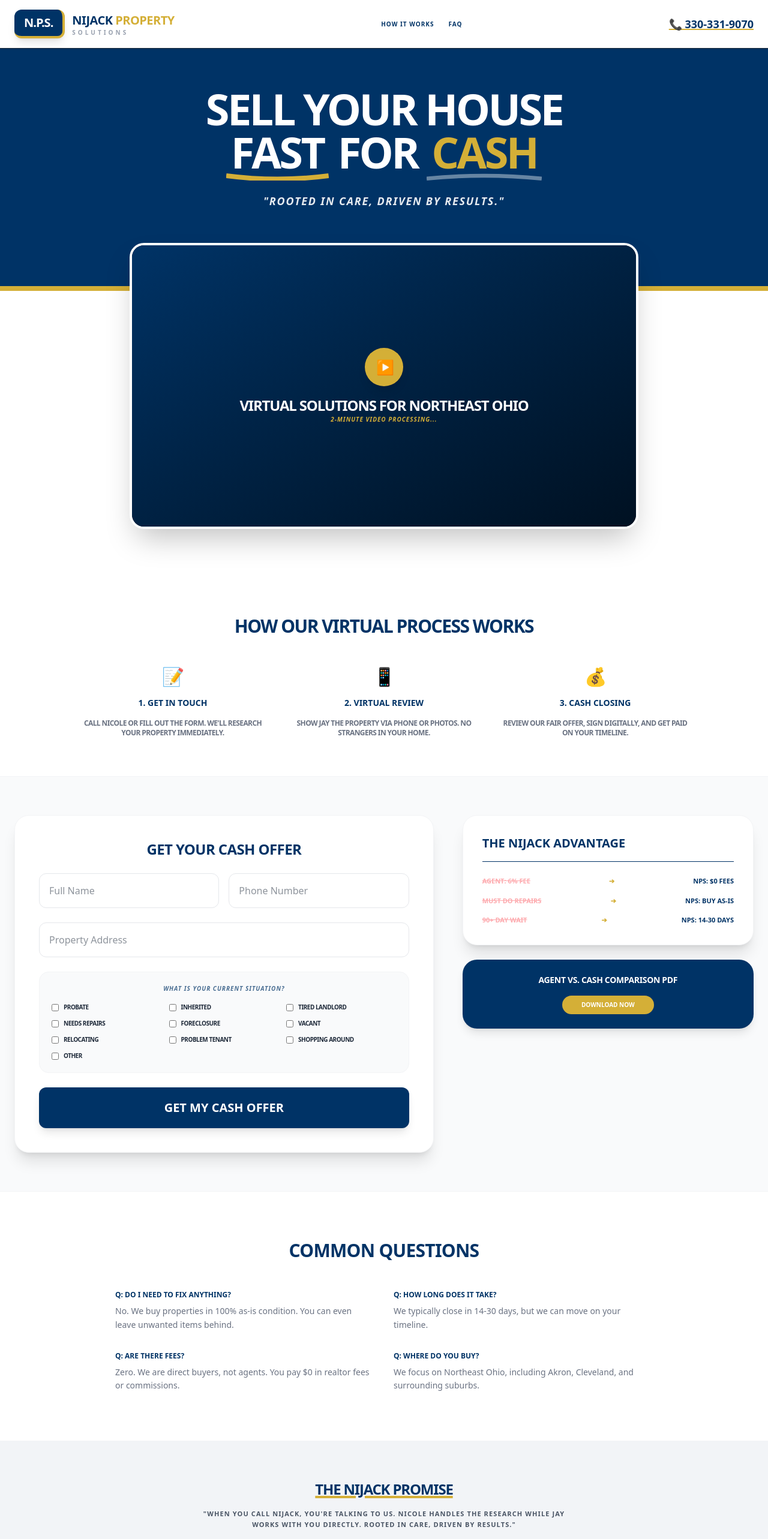
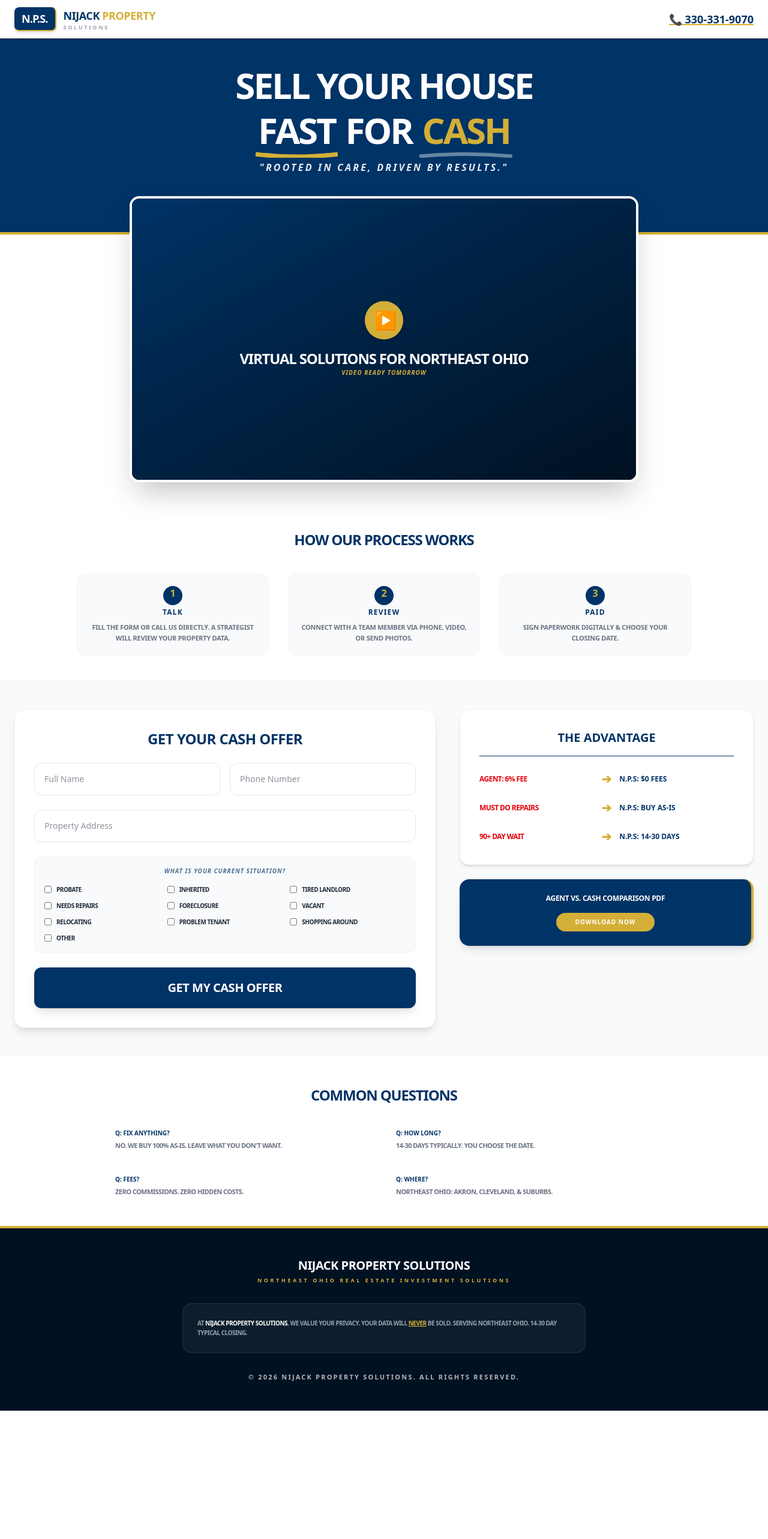
Before and after one commit to nijackacquisitions56/nijack-property-solutions, a React (Vite) app: page / in a window 1280 px wide. Shown: the top 2566 px of the page at 60% size. After the commit the page ends 2352 px from the top, so only its background shows below. Built offline with nearby package versions, Linux system fonts and the light colour scheme.

Commit message:
Update App.jsx

```diff
--- a/src/App.jsx
+++ b/src/App.jsx
@@ -1,7 +1,8 @@
 import React, { useState } from "react";
 
-export default function NijackPropertySolutionsMaster() {
+export default function NijackPropertySolutionsAudit() {
   const [submitted, setSubmitted] = useState(false);
+  const [showOther, setShowOther] = useState(false);
 
   const handleSubmit = async (e) => {
     e.preventDefault();
@@ -15,187 +16,188 @@ export default function NijackPropertySolutionsMaster() {
       });
       if (response.ok) {
         setSubmitted(true);
-        window.scrollTo({ top: 300, behavior: 'smooth' });
+        window.scrollTo({ top: 100, behavior: 'smooth' });
       }
     } catch (err) { console.error(err); }
   };
 
+  const handleCheckboxChange = (e) => {
+    if (e.target.value === "Other") {
+      setShowOther(e.target.checked);
+    }
+  };
+
   return (
-    <div className="min-h-screen bg-white text-gray-800 font-sans">
+    <div className="min-h-screen bg-white text-gray-800 font-sans selection:bg-[#D4AF37] selection:text-white">
 
       {/* HEADER */}
-      <header className="sticky top-0 z-50 border-b bg-white shadow-sm">
-        <div className="mx-auto max-w-7xl px-6 py-4 flex justify-between items-center">
+      <header className="sticky top-0 z-50 border-b bg-white/95 backdrop-blur-sm shadow-sm">
+        <div className="mx-auto max-w-7xl px-6 py-3 flex justify-between items-center">
           <div className="flex items-center gap-3">
-            <div className="h-12 w-auto px-4 bg-[#003366] rounded-xl flex items-center justify-center border-b-4 border-r-4 border-[#D4AF37] shadow-lg">
-              <span className="text-white font-black text-xl tracking-tighter uppercase">N.P.S.</span>
+            <div className="h-10 w-auto px-3 bg-[#003366] rounded-lg flex items-center justify-center border-b-2 border-r-2 border-[#D4AF37] shadow-md">
+              <span className="text-white font-black text-lg tracking-tighter uppercase">N.P.S.</span>
             </div>
             <div className="text-left leading-tight">
-              <div className="font-black text-xl text-[#003366] uppercase tracking-tight">NIJACK <span className="text-[#D4AF37]">PROPERTY</span></div>
-              <div className="text-[10px] text-gray-400 uppercase tracking-[0.4em] font-bold">Solutions</div>
+              <div className="font-black text-lg text-[#003366] uppercase tracking-tight">NIJACK <span className="text-[#D4AF37]">PROPERTY</span></div>
+              <div className="text-[9px] text-gray-400 uppercase tracking-[0.3em] font-bold">Solutions</div>
             </div>
           </div>
-          <div className="hidden md:flex gap-6 text-[10px] font-black uppercase tracking-widest text-[#003366]">
-            <a href="#how-it-works" className="hover:text-[#D4AF37]">How It Works</a>
-            <a href="#faq" className="hover:text-[#D4AF37]">FAQ</a>
-          </div>
-          <a href="tel:3303319070" className="font-bold text-[#003366] text-lg underline decoration-[#D4AF37] decoration-2">📞 330-331-9070</a>
+          <a href="tel:3303319070" className="font-bold text-[#003366] text-base md:text-lg underline decoration-[#D4AF37] decoration-2">📞 330-331-9070</a>
         </div>
       </header>
 
-      {/* HERO SECTION */}
-      <section className="bg-[#003366] text-white py-16 pb-32 border-b-8 border-[#D4AF37]">
+      {/* COMPACT HERO */}
+      <section className="bg-[#003366] text-white pt-10 pb-24 border-b-4 border-[#D4AF37]">
         <div className="mx-auto max-w-5xl px-6 text-center">
-          <h1 className="text-4xl md:text-7xl font-black mb-4 uppercase tracking-tighter">
+          <h1 className="text-3xl md:text-6xl font-black mb-3 uppercase tracking-tighter leading-tight">
             Sell Your House <br/>
-            <span className="relative inline-block px-2">FAST
-              <svg className="absolute -bottom-3 left-0 w-full h-4 text-[#D4AF37]" viewBox="0 0 100 10" preserveAspectRatio="none"><path d="M0 5 Q 50 12 100 5" stroke="currentColor" strokeWidth="5" fill="transparent"/></svg>
+            <span className="relative inline-block px-1">FAST
+              <svg className="absolute -bottom-2 left-0 w-full h-3 text-[#D4AF37]" viewBox="0 0 100 10" preserveAspectRatio="none"><path d="M0 5 Q 50 12 100 5" stroke="currentColor" strokeWidth="6" fill="transparent"/></svg>
             </span> {" "}For{" "}
-            <span className="relative inline-block px-2 text-[#D4AF37]">CASH
-              <svg className="absolute -bottom-3 left-0 w-full h-4 text-white opacity-40" viewBox="0 0 100 10" preserveAspectRatio="none"><path d="M0 8 Q 50 2 100 8" stroke="currentColor" strokeWidth="4" fill="transparent"/></svg>
+            <span className="relative inline-block px-1 text-[#D4AF37]">CASH
+              <svg className="absolute -bottom-2 left-0 w-full h-3 text-white opacity-40" viewBox="0 0 100 10" preserveAspectRatio="none"><path d="M0 8 Q 50 2 100 8" stroke="currentColor" strokeWidth="5" fill="transparent"/></svg>
             </span>
           </h1>
-          <p className="mt-8 text-lg font-bold uppercase tracking-widest opacity-90 italic text-center">"Rooted in Care, Driven by Results."</p>
+          <p className="text-sm md:text-base font-bold uppercase tracking-[0.2em] opacity-90 italic">"Rooted in Care, Driven by Results."</p>
         </div>
       </section>
 
-      {/* VIDEO SPOTLIGHT (CENTERED) */}
-      <section className="mx-auto max-w-4xl px-6 -mt-20 mb-20">
-        <div className="bg-[#001122] rounded-3xl shadow-2xl border-4 border-white overflow-hidden aspect-video relative group">
-           <div className="absolute inset-0 flex flex-col items-center justify-center text-center p-8 bg-gradient-to-br from-[#003366] to-[#001122]">
-              <div className="w-16 h-16 bg-[#D4AF37] rounded-full flex items-center justify-center mb-4 shadow-lg transition-transform group-hover:scale-110">
-                <span className="text-white text-2xl ml-1">▶</span>
+      {/* VIDEO SPOTLIGHT */}
+      <section className="mx-auto max-w-4xl px-6 -mt-16 mb-10">
+        <div className="bg-[#001122] rounded-2xl shadow-2xl border-4 border-white overflow-hidden aspect-video relative group">
+           <div className="absolute inset-0 flex flex-col items-center justify-center text-center p-6 bg-gradient-to-br from-[#003366] to-[#001122]">
+              <div className="w-16 h-16 bg-[#D4AF37] rounded-full flex items-center justify-center mb-4 shadow-lg group-hover:scale-110 transition-transform cursor-pointer">
+                <span className="text-white text-3xl ml-1">▶</span>
               </div>
               <h3 className="text-white font-black text-2xl uppercase tracking-tighter">Virtual Solutions for Northeast Ohio</h3>
-              <p className="text-[#D4AF37] font-bold uppercase text-[10px] tracking-widest italic">2-Minute Video Processing...</p>
+              <p className="text-[#D4AF37] font-bold uppercase text-[10px] tracking-widest italic">Video Ready Tomorrow</p>
            </div>
         </div>
       </section>
 
-      {/* HOW IT WORKS SECTION */}
-      <section id="how-it-works" className="py-16 bg-white px-6 border-b border-gray-100">
+      {/* REVISED AND NEUTRALIZED PROCESS SECTION */}
+      <section id="how-it-works" className="py-10 bg-white border-b border-gray-100 px-6">
         <div className="mx-auto max-w-5xl text-center">
-          <h2 className="text-3xl font-black text-[#003366] uppercase mb-12 tracking-tighter">How Our Virtual Process Works</h2>
+          <h2 className="text-2xl font-black text-[#003366] uppercase mb-10 tracking-tighter">How Our Process Works</h2>
           <div className="grid md:grid-cols-3 gap-8">
-            <div className="space-y-4">
-              <div className="text-3xl">📝</div>
-              <h4 className="font-black text-[#003366] uppercase text-sm">1. Get In Touch</h4>
-              <p className="text-xs text-gray-500 font-bold uppercase tracking-tighter">Call Nicole or fill out the form. We'll research your property immediately.</p>
-            </div>
-            <div className="space-y-4">
-              <div className="text-3xl">📱</div>
-              <h4 className="font-black text-[#003366] uppercase text-sm">2. Virtual Review</h4>
-              <p className="text-xs text-gray-500 font-bold uppercase tracking-tighter">Show Jay the property via phone or photos. No strangers in your home.</p>
-            </div>
-            <div className="space-y-4">
-              <div className="text-3xl">💰</div>
-              <h4 className="font-black text-[#003366] uppercase text-sm">3. Cash Closing</h4>
-              <p className="text-xs text-gray-500 font-bold uppercase tracking-tighter">Review our fair offer, sign digitally, and get paid on your timeline.</p>
-            </div>
+            {[{t:"Talk",d:"Fill the form or call us directly. A strategist will review your property data."}, {t:"Review",d:"Connect with a team member via phone, video, or send photos."}, {t:"Paid",d:"Sign paperwork digitally & choose your closing date."}].map((s,i) => (
+              <div key={i} className="space-y-2 p-5 bg-gray-50 rounded-2xl border border-gray-100">
+                <div className="inline-block h-8 w-8 bg-[#003366] rounded-full text-[#D4AF37] font-black text-base flex items-center justify-center mb-1">
+                  {i+1}
+                </div>
+                <h4 className="font-black text-[#003366] uppercase text-xs tracking-widest">{s.t}</h4>
+                <p className="text-[11px] text-gray-500 font-bold uppercase tracking-tight leading-relaxed">{s.d}</p>
+              </div>
+            ))}
           </div>
         </div>
       </section>
 
-      {/* MAIN CONTENT: FORM & SIDEBAR */}
-      <main className="py-16 bg-gray-50">
-        <div className="mx-auto max-w-7xl px-6 grid lg:grid-cols-12 gap-12 items-start">
+      {/* MAIN CAPTURE GRID */}
+      <main className="py-12 bg-gray-50">
+        <div className="mx-auto max-w-7xl px-6 grid lg:grid-cols-12 gap-10 items-start">
 
-          <div className="lg:col-span-7 bg-white rounded-3xl p-8 md:p-10 shadow-xl border border-gray-100">
+          <div className="lg:col-span-7 bg-white rounded-2xl p-6 md:p-8 shadow-lg border border-gray-100">
             {!submitted ? (
               <form onSubmit={handleSubmit} className="space-y-6">
                 <h2 className="text-2xl font-black text-[#003366] uppercase text-center tracking-tight">Get Your Cash Offer</h2>
                 <div className="grid md:grid-cols-2 gap-4">
-                  <input name="full_name" required placeholder="Full Name" className="rounded-xl border border-gray-200 p-4 w-full" />
-                  <input name="phone" required placeholder="Phone Number" className="rounded-xl border border-gray-200 p-4 w-full" />
+                  <input name="full_name" required placeholder="Full Name" className="rounded-xl border border-gray-200 p-4 w-full text-sm font-medium" />
+                  <input name="phone" required placeholder="Phone Number" className="rounded-xl border border-gray-200 p-4 w-full text-sm font-medium" />
                 </div>
-                <input name="property_address" required placeholder="Property Address" className="rounded-xl border border-gray-200 p-4 w-full" />
+                <input name="property_address" required placeholder="Property Address" className="rounded-xl border border-gray-200 p-4 w-full text-sm font-medium" />
 
-                <div className="p-5 bg-gray-50 rounded-2xl border border-gray-100">
+                <div className="p-4 bg-gray-50 rounded-xl border border-gray-100">
                   <p className="text-[10px] font-black text-[#003366] uppercase mb-4 text-center tracking-widest opacity-70 italic">What is your current situation?</p>
                   <div className="grid grid-cols-2 sm:grid-cols-3 gap-3 text-[10px]">
                     {["Probate", "Inherited", "Tired Landlord", "Needs Repairs", "Foreclosure", "Vacant", "Relocating", "Problem Tenant", "Shopping Around", "Other"].map((label) => (
                       <label key={label} className="flex gap-2 items-center cursor-pointer hover:text-[#D4AF37] transition-colors">
-                        <input type="checkbox" name="situation" value={label} className="h-3 w-3 accent-[#003366]" />
+                        <input type="checkbox" name="situation" value={label} onChange={handleCheckboxChange} className="h-3 w-3 accent-[#003366]" />
                         <span className="font-bold uppercase tracking-tighter">{label}</span>
                       </label>
                     ))}
                   </div>
+
+                  {showOther && (
+                    <div className="mt-4 animate-in fade-in slide-in-from-top-1 duration-200">
+                      <textarea name="other_explanation" placeholder="Please describe..." className="w-full rounded-xl border border-gray-200 p-3 text-[11px] font-bold uppercase outline-none focus:border-[#D4AF37] h-20" />
+                    </div>
+                  )}
                 </div>
 
-                <button type="submit" className="w-full rounded-xl bg-[#003366] py-5 font-black text-white text-xl shadow-lg hover:bg-[#D4AF37] transition-all">
+                <button type="submit" className="w-full rounded-xl bg-[#003366] py-5 font-black text-white text-xl shadow-lg hover:bg-[#D4AF37] transition-all uppercase tracking-tight">
                   GET MY CASH OFFER
                 </button>
               </form>
             ) : (
-              <div className="text-center py-12"><h2 className="text-2xl font-black text-[#D4AF37] uppercase">Nicole is reviewing your property!</h2></div>
+              <div className="text-center py-12"><h2 className="text-2xl font-black text-[#D4AF37] uppercase tracking-tighter">Your property is under review!</h2></div>
             )}
           </div>
 
           <div className="lg:col-span-5 space-y-6">
-            <div className="bg-white rounded-3xl p-8 shadow-xl border border-gray-100">
-              <h3 className="text-xl font-black text-[#003366] mb-6 uppercase border-b pb-4">The Nijack Advantage</h3>
-              <div className="space-y-4">
+
+            {/* AUDITED NIJACK ADVANTAGE (IMPROVED VISIBILITY) */}
+            <div className="bg-white rounded-2xl p-8 shadow-md border border-gray-100">
+              <h3 className="text-xl font-black text-[#003366] mb-6 uppercase border-b pb-4 text-center">The Advantage</h3>
+              <div className="space-y-5">
                 {[
-                  { bad: "Agent: 6% Fee", good: "NPS: $0 Fees" },
-                  { bad: "Must Do Repairs", good: "NPS: Buy AS-IS" },
-                  { bad: "90+ Day Wait", good: "NPS: 14-30 Days" }
+                  { bad: "Agent: 6% Fee", good: "N.P.S: $0 Fees" },
+                  { bad: "Must Do Repairs", good: "N.P.S: Buy AS-IS" },
+                  { bad: "90+ Day Wait", good: "N.P.S: 14-30 Days" }
                 ].map((row, i) => (
-                  <div key={i} className="flex justify-between items-center text-[11px] font-black uppercase">
-                    <span className="text-red-500 line-through opacity-40">{row.bad}</span>
-                    <span className="text-[#D4AF37]">➔</span>
-                    <span className="text-[#003366]">{row.good}</span>
+                  <div key={i} className="flex items-center text-[12px] font-black uppercase">
+                    {/* The bad text is now red, bold, no line-through, and wider for maximum visibility */}
+                    <span className="text-red-600 font-extrabold w-[45%] text-left tracking-tighter">
+                      {row.bad}
+                    </span>
+                    <span className="text-[#D4AF37] text-xl font-bold px-2 w-[10%] text-center">
+                      ➔
+                    </span>
+                    <span className="text-[#003366] w-[45%] text-left">
+                      {row.good}
+                    </span>
                   </div>
                 ))}
               </div>
             </div>
-            <div className="bg-[#003366] rounded-3xl p-6 text-white text-center shadow-lg">
-              <h4 className="text-sm font-black mb-4 uppercase tracking-tight">Agent vs. Cash Comparison PDF</h4>
-              <a href="#" className="inline-block bg-[#D4AF37] text-white px-8 py-2 rounded-full font-black text-[10px] hover:scale-105 transition-transform">DOWNLOAD NOW</a>
+
+            <div className="bg-[#003366] rounded-2xl p-6 text-white text-center shadow-lg border-r-4 border-[#D4AF37]">
+              <h4 className="text-xs font-black mb-4 uppercase tracking-tight">Agent vs. Cash Comparison PDF</h4>
+              <a href="YOUR_PDF_URL_HERE" target="_blank" className="inline-block bg-[#D4AF37] text-white px-8 py-2 rounded-full font-black text-[10px] hover:scale-105 transition-transform uppercase tracking-widest">DOWNLOAD NOW</a>
             </div>
           </div>
         </div>
       </main>
 
       {/* FAQ SECTION */}
-      <section id="faq" className="py-20 bg-white border-t border-gray-100 px-6">
+      <section id="faq" className="py-12 bg-white px-6">
         <div className="mx-auto max-w-4xl">
-          <h2 className="text-3xl font-black text-[#003366] text-center uppercase mb-12 tracking-tight">Common Questions</h2>
-          <div className="grid md:grid-cols-2 gap-8 text-left">
+          <h2 className="text-2xl font-black text-[#003366] text-center uppercase mb-10 tracking-tighter">Common Questions</h2>
+          <div className="grid md:grid-cols-2 gap-10 text-left">
             {[
-              { q: "Do I need to fix anything?", a: "No. We buy properties in 100% as-is condition. You can even leave unwanted items behind." },
-              { q: "How long does it take?", a: "We typically close in 14-30 days, but we can move on your timeline." },
-              { q: "Are there fees?", a: "Zero. We are direct buyers, not agents. You pay $0 in realtor fees or commissions." },
-              { q: "Where do you buy?", a: "We focus on Northeast Ohio, including Akron, Cleveland, and surrounding suburbs." }
+              { q: "Fix anything?", a: "No. We buy 100% as-is. Leave what you don't want." },
+              { q: "How long?", a: "14-30 days typically. You choose the date." },
+              { q: "Fees?", a: "Zero commissions. Zero hidden costs." },
+              { q: "Where?", a: "Northeast Ohio: Akron, Cleveland, & Suburbs." }
             ].map((item, i) => (
-              <div key={i} className="space-y-2">
-                <p className="font-black text-[#003366] uppercase text-xs">Q: {item.q}</p>
-                <p className="text-gray-500 text-sm font-medium leading-relaxed">{item.a}</p>
+              <div key={i} className="space-y-1">
+                <p className="font-black text-[#003366] uppercase text-[10px]">Q: {item.q}</p>
+                <p className="text-gray-500 text-[11px] font-bold uppercase tracking-tighter leading-relaxed">{item.a}</p>
               </div>
             ))}
           </div>
         </div>
       </section>
 
-      {/* FAMILY PROMISE */}
-      <section className="py-16 bg-[#003366]/5 px-6 border-y border-gray-100 text-center">
+      {/* FOOTER */}
+      <footer className="bg-[#001122] text-white py-12 border-t-4 border-[#D4AF37] text-center px-6">
         <div className="mx-auto max-w-4xl">
-          <h2 className="text-2xl font-black text-[#003366] uppercase mb-4 tracking-tighter underline decoration-[#D4AF37] decoration-4">The Nijack Promise</h2>
-          <p className="text-gray-600 font-bold leading-relaxed uppercase text-[11px] tracking-widest px-4 max-w-2xl mx-auto">
-            "When you call Nijack, you're talking to us. Nicole handles the research while Jay works with you directly. Rooted in care, driven by results."
-          </p>
-          <div className="mt-8 font-black text-[#003366] text-xs uppercase italic">Nicole & Jay — Your Virtual Property Partners</div>
-        </div>
-      </section>
-
-      {/* FOOTER */}
-      <footer className="bg-[#001122] text-white py-16 border-t-8 border-[#D4AF37] text-center px-6">
-        <div className="mx-auto max-w-4xl">
-          <div className="font-black text-2xl uppercase mb-2">NIJACK PROPERTY SOLUTIONS</div>
-          <p className="text-[#D4AF37] text-[10px] font-bold tracking-[0.5em] mb-12 uppercase font-black">Northeast Ohio Real Estate Investment Solutions</p>
-          <div className="bg-white/5 rounded-2xl p-8 text-left border border-white/10 mb-12 text-[10px] text-gray-400 leading-relaxed max-w-2xl mx-auto uppercase font-bold tracking-tighter">
+          <div className="font-black text-xl uppercase mb-1 tracking-tight">NIJACK PROPERTY SOLUTIONS</div>
+          <p className="text-[#D4AF37] text-[9px] font-bold tracking-[0.4em] mb-8 uppercase">Northeast Ohio Real Estate Investment Solutions</p>
+          <div className="bg-white/5 rounded-2xl p-6 text-left border border-white/10 mb-8 text-[10px] text-gray-400 leading-relaxed max-w-2xl mx-auto uppercase font-bold tracking-tighter">
             <p>At <span className="text-white">Nijack Property Solutions</span>, we value your privacy. Your data will <span className="text-[#D4AF37] underline">NEVER</span> be sold. Serving Northeast Ohio. 14-30 day typical closing.</p>
           </div>
-          <p className="text-[12px] opacity-90 uppercase tracking-[0.2em] font-black">
+          <p className="text-[11px] opacity-70 uppercase tracking-[0.2em] font-black">
             © {new Date().getFullYear()} NIJACK PROPERTY SOLUTIONS. ALL RIGHTS RESERVED.
           </p>
         </div>
```
